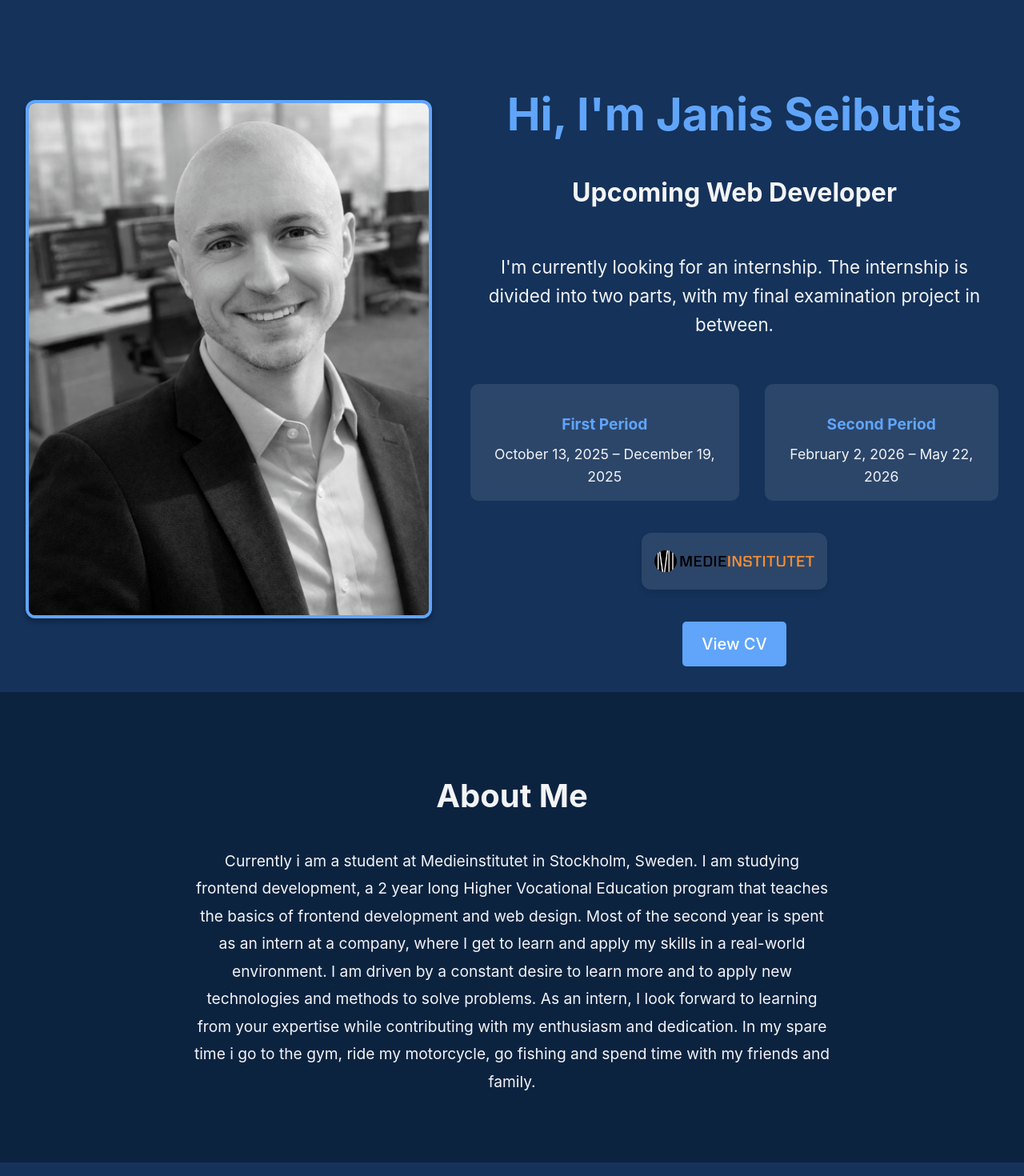
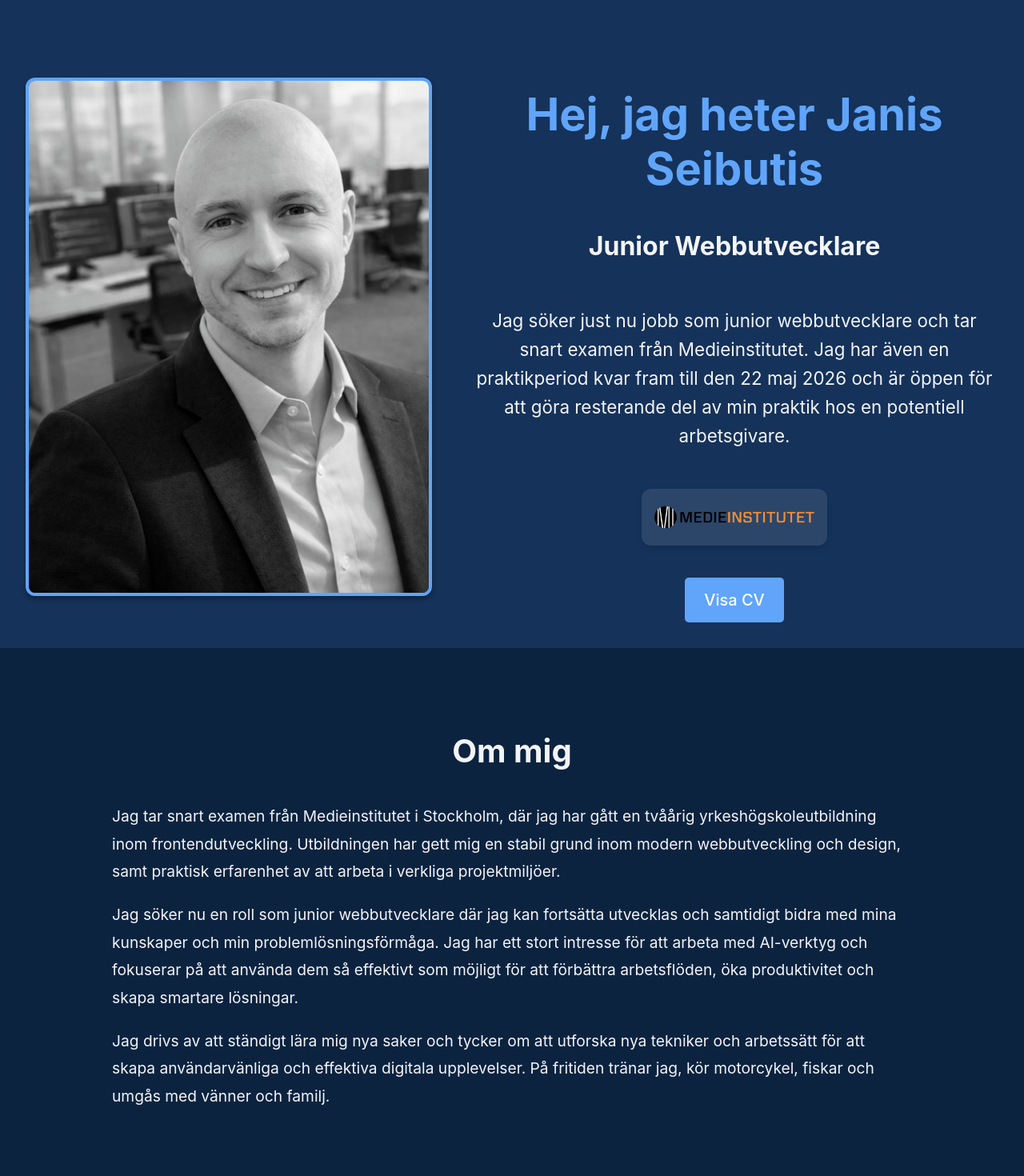
Before and after one commit to JanisSeibutis/portfolio, a React (Vite) app: page / in a window 1280 px wide. Shown: the top 1470 px of the page at 80% size. Built offline with nearby package versions, Linux system fonts and the light colour scheme.

Commit message:
chore: update About and Hero sections with Swedish text and add new profile image

```diff
--- a/src/components/About.tsx
+++ b/src/components/About.tsx
@@ -4,14 +4,24 @@ import '../styles/About.css';
 const About: React.FC = () => {
   return (
     <section className="about">
-      <h2>About Me</h2>
+      <h2>Om mig</h2>
       <div className="about-content">
-      <p>Currently i am a student at Medieinstitutet in Stockholm, Sweden. I am studying frontend development, a 2 year long Higher Vocational Education program that teaches the basics of frontend development and web design.
-        Most of the second year is spent as an intern at a company, where I get to learn and apply my skills in a real-world environment.
-        I am driven by a constant desire to
-        learn more and to apply new technologies and methods to solve problems. As an intern, I look forward to learning from your expertise while contributing
-        with my enthusiasm and dedication.
-        In my spare time i go to the gym, ride my motorcycle, go fishing and spend time with my friends and family.
+        <p>
+          Jag tar snart examen från Medieinstitutet i Stockholm, där jag har gått en tvåårig
+          yrkeshögskoleutbildning inom frontendutveckling. Utbildningen har gett mig en stabil grund
+          inom modern webbutveckling och design, samt praktisk erfarenhet av att arbeta i verkliga
+          projektmiljöer.
+        </p>
+        <p>
+          Jag söker nu en roll som junior webbutvecklare där jag kan fortsätta utvecklas och samtidigt
+          bidra med mina kunskaper och min problemlösningsförmåga. Jag har ett stort intresse för att
+          arbeta med AI-verktyg och fokuserar på att använda dem så effektivt som möjligt för att
+          förbättra arbetsflöden, öka produktivitet och skapa smartare lösningar.
+        </p>
+        <p>
+          Jag drivs av att ständigt lära mig nya saker och tycker om att utforska nya tekniker och
+          arbetssätt för att skapa användarvänliga och effektiva digitala upplevelser. På fritiden
+          tränar jag, kör motorcykel, fiskar och umgås med vänner och familj.
         </p>
       </div>
     </section>
--- a/src/components/Hero.tsx
+++ b/src/components/Hero.tsx
@@ -14,21 +14,11 @@ const Hero: React.FC = () => {
         </div>
         <div className="hero-left-content">
           <div className="hero-header">
-            <h1>Hi, I'm Janis Seibutis</h1>
-            <h2>Upcoming Web Developer</h2>
+            <h1>Hej, jag heter Janis Seibutis</h1>
+            <h2>Junior Webbutvecklare</h2>
           </div>
           <div className="hero-text-content">
-          <p>I'm currently looking for an internship. The internship is divided into two parts, with my final examination project in between.</p>
-          <div className="internship-dates">
-            <div className="date-column">
-              <h3>First Period</h3>
-              <p>October 13, 2025 – December 19, 2025</p>
-            </div>
-            <div className="date-column">
-              <h3>Second Period</h3>
-              <p>February 2, 2026 – May 22, 2026</p>
-            </div>
-          </div>
+          <p>Jag söker just nu jobb som junior webbutvecklare och tar snart examen från Medieinstitutet. Jag har även en praktikperiod kvar fram till den 22 maj 2026 och är öppen för att göra resterande del av min praktik hos en potentiell arbetsgivare.</p>
           <a
             href="https://medieinstitutet.se/utbildningar/front-end-developer/"
             target="_blank"
@@ -46,7 +36,7 @@ const Hero: React.FC = () => {
             target="_blank"
             rel="noopener noreferrer"
           >
-            View CV
+            Visa CV
           </a>
           </div>
         </div>
--- a/src/styles/About.css
+++ b/src/styles/About.css
@@ -21,3 +21,10 @@
   line-height: 1.8;
   color: var(--text-color);
 }
+
+@media (min-width: 1024px) {
+  .about-content {
+    max-width: 1000px;
+    text-align: start;
+  }
+}
```
Also changed, not shown: public/images/Firmalokalt.jpg (added).
